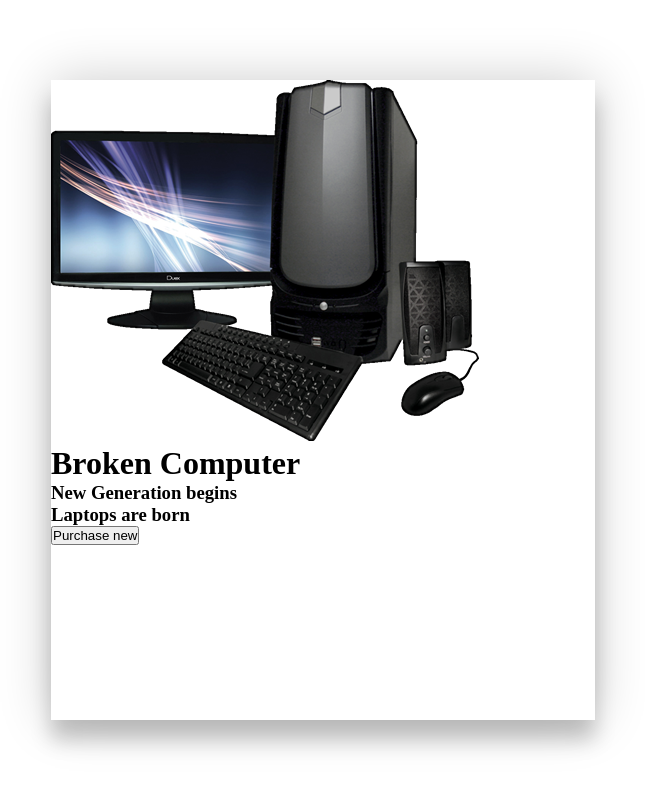
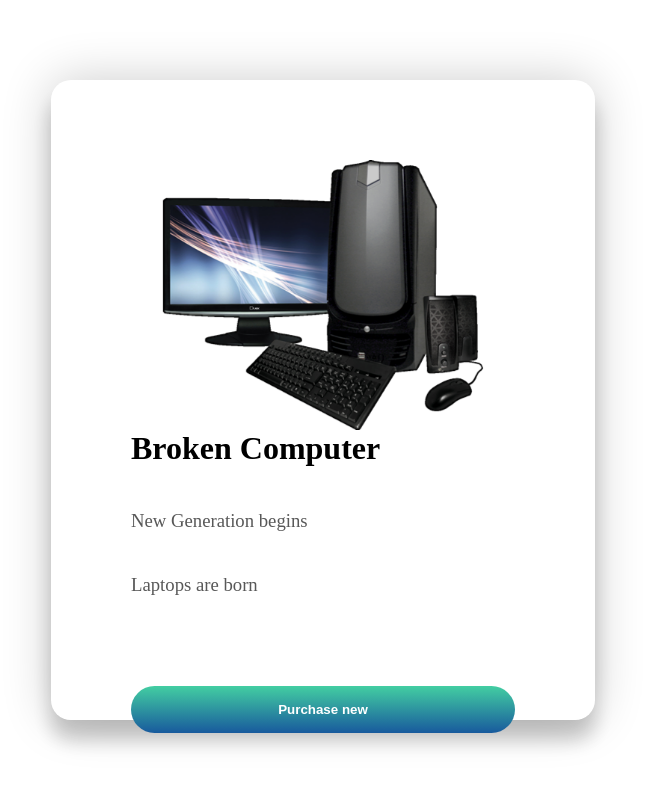
Before and after one commit to MZubairLohar/3d_Animation, a plain HTML site: page index.html in a window 1280 px wide. Both pictures are taken after a click on the button "Purchase new". Shown: the whole page, without its empty margins (317-962 px from the left). Drawn offline with Linux system fonts and the light colour scheme.

Commit message:
first 3d effect

```diff
--- a/index.html
+++ b/index.html
@@ -11,7 +11,7 @@
         <div class="card">
             <div class="computer">
                 <div class="circle"></div>
-                <img src="./img/computer.png" alt="broken computer">
+                <img src="./img/computer.png" alt="computer">
             </div>
             <div class="info">
                <h1 class="title">Broken Computer</h1>
--- a/index.js
+++ b/index.js
@@ -0,0 +1,54 @@
+//movments
+
+const card = document.querySelector(".card");
+const container = document.querySelector(".container");
+//items
+
+const computer = document.querySelector('.computer');
+
+
+//animation
+
+container.addEventListener("mousemove", (e) => {
+  let xAxis = (window.innerWidth / 2 - e.pageX) / 10;
+  let yAxis = (window.innerHeight / 2 - e.pageY) / 10;
+  card.style.transform = ` rotateY(${xAxis}deg) rotateX(${yAxis}deg)`;
+});
+
+
+// animate in
+container.addEventListener( 'mouseenter' , (e) => {
+    card.style.transition = 'none';
+});
+
+
+// animate out
+
+container.addEventListener( 'mouseleave' , (e) => {
+    card.style.transition = "all 0.5s ease";
+    card.style.transform = `rotateY(0deg) rotateX(0deg)`;
+});
+
+// computer
+container.addEventListener("mousemove", (e) => {
+    let xAxis = (window.innerWidth / 2 - e.pageX) / 10;
+    let yAxis = (window.innerHeight / 2 - e.pageY) / 10;
+    computer.style.transform = ` rotateY(${xAxis}deg) rotateX(${yAxis}deg)`;
+  });
+
+
+  // animate in
+  container.addEventListener( 'mouseenter' , (e) => {
+      computer.style.transition = 'none';
+
+
+    });
+
+
+  // animate out
+
+  container.addEventListener( 'mouseleave' , (e) => {
+      computer.style.transition = "all 0.5s ease";
+      computer.style.transform = `rotateY(0deg) rotateX(0deg)`;
+
+  });
--- a/style.css
+++ b/style.css
@@ -10,6 +10,7 @@ body{
  display: flex;
  align-items: center;
  justify-content: center;
+ perspective: 1000px;
 
 }
 
@@ -20,10 +21,66 @@ body{
     justify-content: center;
     display: flex;
 
+
 }
 .card{
+    transform-style: preserve-3d;
+    border-radius: 20px;
     height: 80vh;
     width: 34rem;
     /* background-color: lightcoral; */
+    padding: 0 5rem;
     box-shadow: 0 20px 20px rgba(0 , 0, 0 , 0.2), 0 0 50px rgba(0 , 0, 0 , 0.2);
 }
+
+.computer{
+    min-height: 35vh;
+    display: flex;
+    align-items: center;
+    justify-content: center;
+
+
+}
+
+.computer img{
+    width: 20rem;
+    margin-top: 5rem;
+    z-index: 2;
+}
+/* .circle{
+    height: 20rem;
+    width: 20rem;
+    background: linear-gradient(
+        rgba(245, 70,66,0.75),
+        rgba(8,83,156,0.75)
+    );
+    position: absolute;
+    border-radius: 50%;
+    z-index: 1;
+} */
+.info h1{
+    height: 3rem;
+}
+.info h3{
+    height: 1.5rem;
+    padding: 2rem 0rem;
+    color: #585858;
+    font-weight: lighter;
+}
+
+.purchase{
+    margin-top: 5rem;
+
+}
+.purchase button{
+   width: 100%;
+   background: linear-gradient(
+    #43cea2 , #185a9d
+   );
+   padding: 1rem 0 ;
+   border-radius: 20rem;
+   border: none;
+   color: white;
+   cursor: pointer;
+   font-weight: bolder;
+}
```
